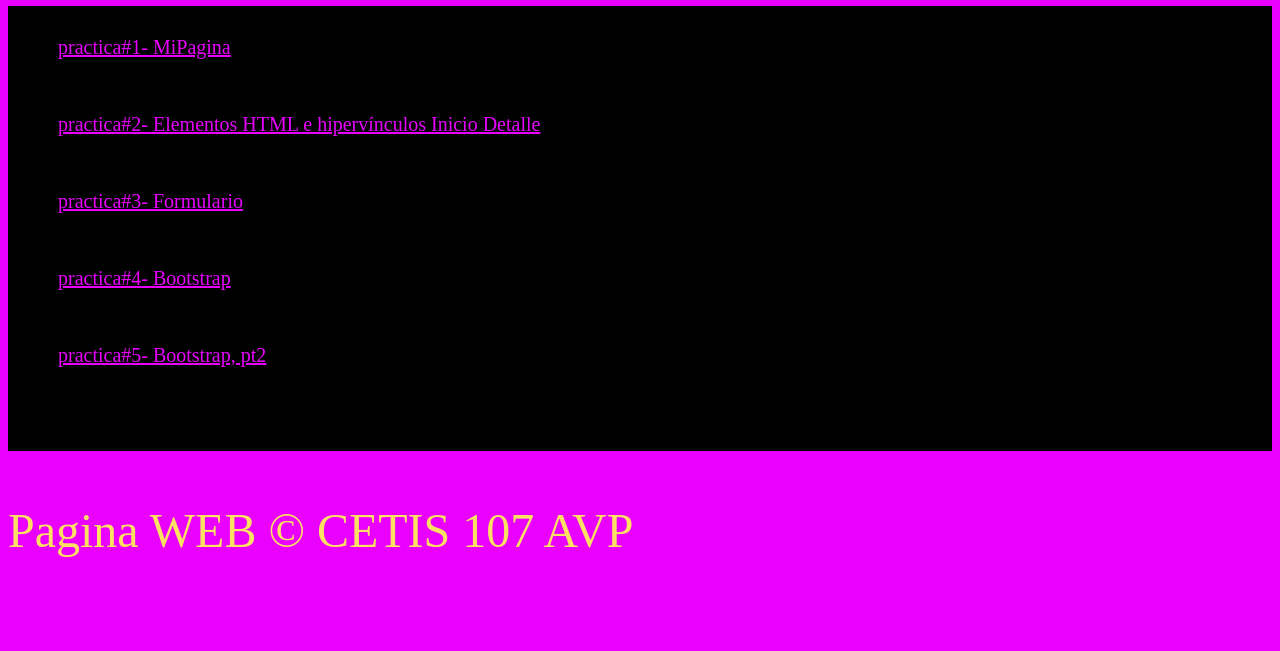
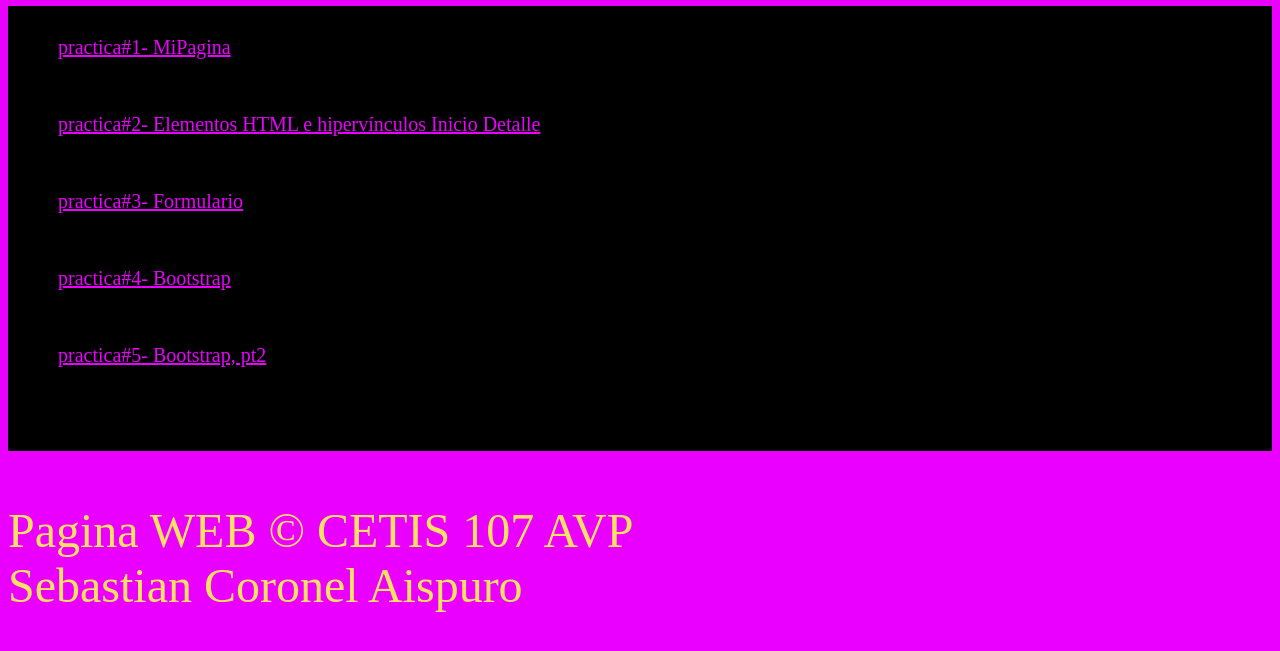
Before and after one commit to MiniPoderoso/MiniPoderoso.github.io, a plain HTML site: page index/index.html in a window 1280 px wide. Shown: the part 95-746 px from the top of the page. Drawn offline with Linux system fonts and the light colour scheme.

Commit message:
Add files via upload

```diff
--- a/index/index.html
+++ b/index/index.html
@@ -52,7 +52,7 @@
 	<br><br>
 
 
-		<p><font size="20" color="#FFE162">Pagina WEB &copy; CETIS 107 AVP</font></p>
+		<p><font size="16" color="#FFE162">Pagina WEB &copy; CETIS 107 AVP <br> Sebastian Coronel Aispuro </font></p>
 
 </body>
 </html>
```
